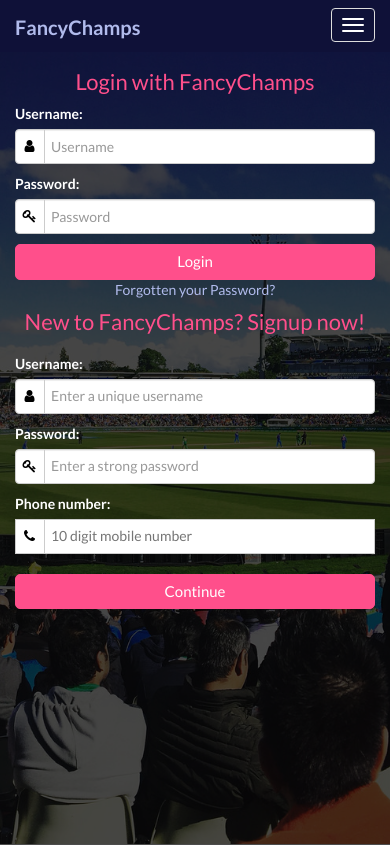
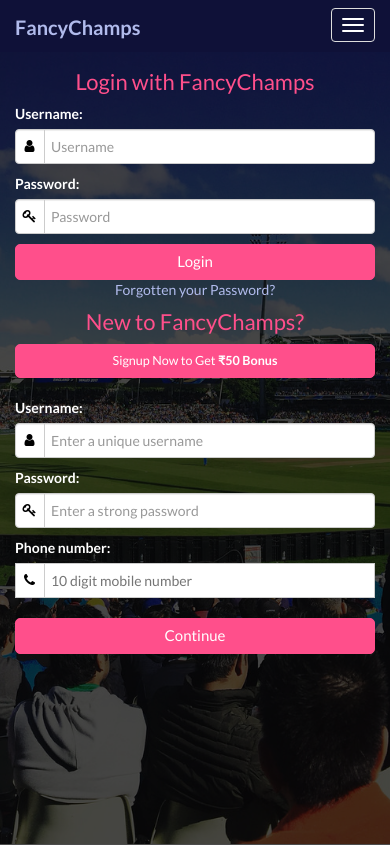
Before and after one commit to FightWithCode/FancyChamps, a Django app: page / in a window 390 px wide. Shown: the top 845 px of the page. Run offline with Django 3.2, Linux system fonts and the light colour scheme; parts of the project's set-up code (start-up, migrations or seed data) failed here and were passed over; some libraries are stand-ins or nearby versions.

Commit message:
From Server

```diff
--- a/FancyChamps/ProductionFiles/css/main.css
+++ b/FancyChamps/ProductionFiles/css/main.css
@@ -661,6 +661,11 @@ input:-moz-placeholder {
   .header-blue .button, .header-blue .button{
     display: none;
   }
+
+  .mobileview{
+    width:100%;
+  }
+
   .header-blue .leftButtons, .header-blue .leftButtons{
     font-size: 15px  !important;
   }
--- a/FancyChamps/accounts/models.py
+++ b/FancyChamps/accounts/models.py
@@ -125,7 +125,7 @@ class Profile(models.Model):
     state = models.CharField(max_length=50, choices=STATES, blank=True, default=STATES[0][0])
     #date_of_birth = models.DateTimeField(auto_now=False, blank=True)
     balance = models.DecimalField(max_digits=8, decimal_places=2, default=0)
-    bonus = models.DecimalField(max_digits=4, decimal_places=2, default=25)
+    bonus = models.DecimalField(max_digits=4, decimal_places=2, default=50)
     widhdrawable_balance = models.DecimalField(max_digits=8, decimal_places=2, default=0)
     match_played = models.IntegerField(default=0)
     contest_played = models.IntegerField(default=0)
--- a/FancyChamps/static/css/main.css
+++ b/FancyChamps/static/css/main.css
@@ -661,6 +661,11 @@ input:-moz-placeholder {
   .header-blue .button, .header-blue .button{
     display: none;
   }
+
+  .mobileview{
+    width:100%;
+  }
+
   .header-blue .leftButtons, .header-blue .leftButtons{
     font-size: 15px  !important;
   }
--- a/FancyChamps/templates/index.html
+++ b/FancyChamps/templates/index.html
@@ -45,8 +45,10 @@
                 <a href="{% url 'password_reset' %}">Forgotten your Password?</a>
               </div>
             </form>
+
             <div class="FormContainer">
-            <h4 class="LoginHeading">New to FancyChamps? Signup now!</h4>
+            <h4 class="LoginHeading">New to FancyChamps?</h4>
+            <button type="button" class="btn btn-success btn-lg mobileview" id="signup">Signup Now to Get <b>₹50 Bonus</b></button>
             {% if digits_valid and otp_send %}
               <center>
                 <div class="InfoProvider"></div>
@@ -231,7 +233,7 @@
               <h1>WIN DAILY <b>CASH PRIZES!</b></h1> {% endcomment %}
               <h2 style="">Start earning Real Cash <span style="color: #ff4f8b;">without any PAN Card or Bank Account details</span></h2>
               <h2 style="margin-bottom:40px">Get paid directy in your <span style="color: #ff4f8b;">PayTM</span> account</h2>
-              <button type="button" class="btn btn-success btn-lg" id="signup">Signup to Get Instant <b>₹25 Bonus</b></button>
+              <button type="button" class="btn btn-success btn-lg" id="signup">Signup to Get Instant <b>₹50 Bonus</b></button>
             </div>
           </div>
         </div>
```
Also changed, not shown: FancyChamps/accounts/migrations/0013_auto_20190623_2036.py (added).
